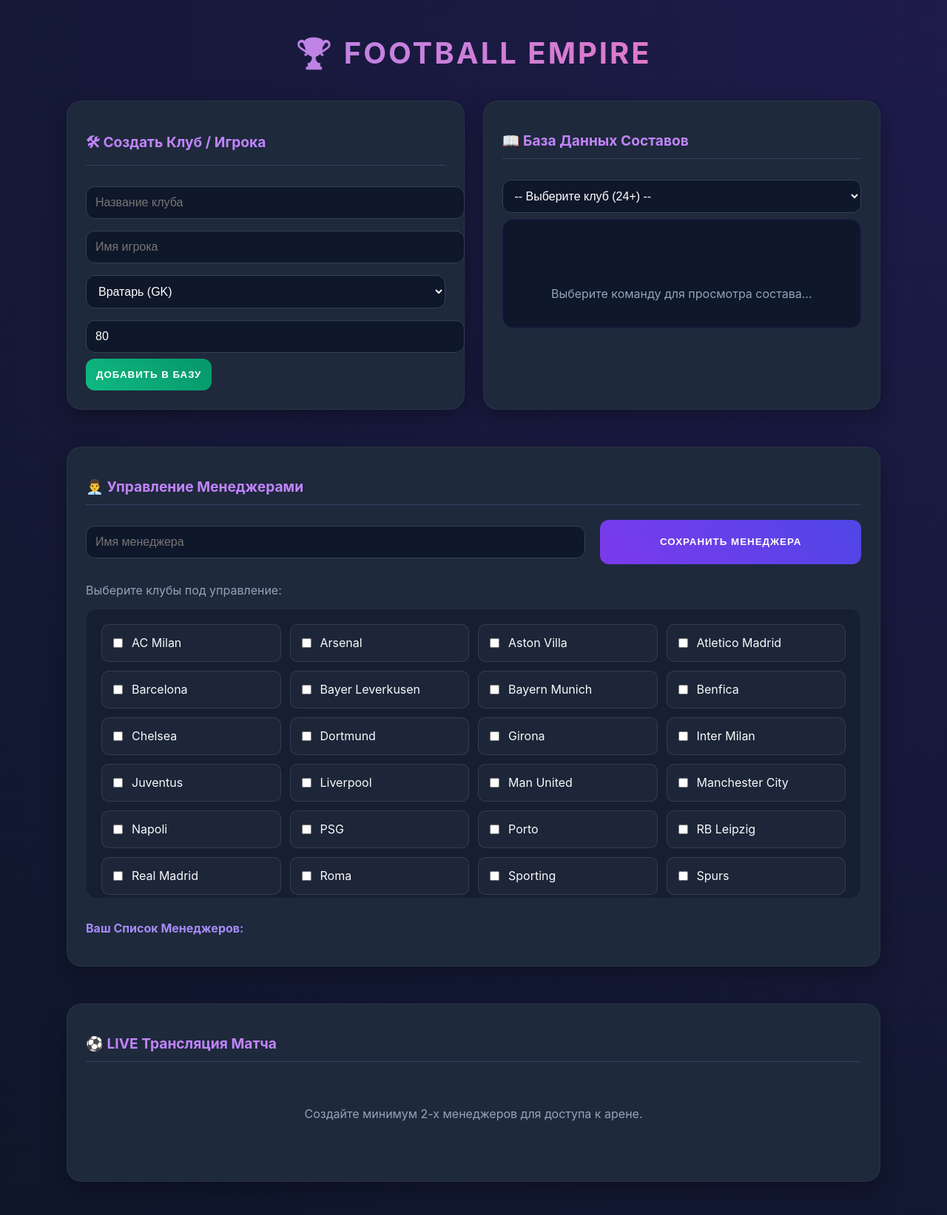
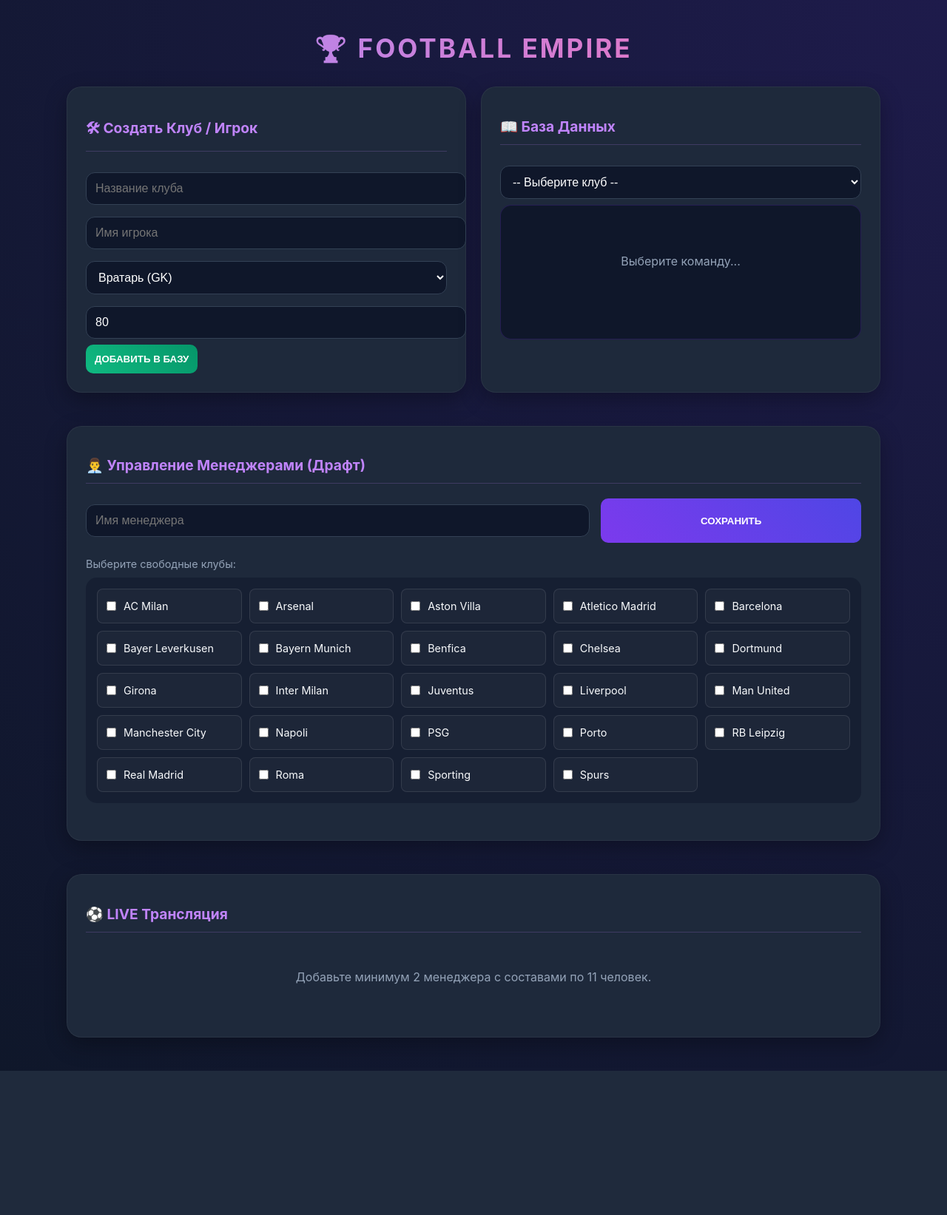
Before and after one commit to skaywwr/fsm, a Flask app: page / in a window 1280 px wide. Shown: the whole page at 74% size. After the commit the page ends 1448 px from the top, so only its background shows below. Run offline with Flask 3, Linux system fonts and the light colour scheme.

Commit message:
Update index.html

```diff
--- a/templates/index.html
+++ b/templates/index.html
@@ -3,7 +3,7 @@
 <head>
     <meta charset="UTF-8">
     <meta name="viewport" content="width=device-width, initial-scale=1.0">
-    <title>Football Empire | Purple Edition</title>
+    <title>Football Empire | Draft Edition</title>
     <style>
         :root {
             --bg-dark: #0f172a;
@@ -12,169 +12,89 @@
             --accent-pink: #db2777;
             --text-main: #f8fafc;
             --text-dim: #94a3b8;
-            --neon-glow: 0 0 15px rgba(124, 58, 237, 0.5);
+            --neon-glow: 0 0 15px rgba(124, 58, 237, 0.4);
         }
 
         body {
             font-family: 'Inter', 'Segoe UI', sans-serif;
             background-color: var(--bg-dark);
             background-image: radial-gradient(circle at top right, #1e1b4b, var(--bg-dark));
-            margin: 0;
-            padding: 20px;
-            color: var(--text-main);
-            min-height: 100vh;
+            margin: 0; padding: 20px; color: var(--text-main); min-height: 100vh;
         }
 
         .container { max-width: 1100px; margin: 0 auto; }
 
         h1 {
-            text-align: center;
-            font-size: 2.5rem;
+            text-align: center; font-size: 2.2rem;
             background: linear-gradient(to right, #a78bfa, #f472b6);
-            -webkit-background-clip: text;
-            -webkit-text-fill-color: transparent;
-            margin-bottom: 40px;
-            text-transform: uppercase;
-            letter-spacing: 3px;
+            -webkit-background-clip: text; -webkit-text-fill-color: transparent;
+            margin-bottom: 30px; text-transform: uppercase; letter-spacing: 3px;
         }
 
         .card {
-            background: var(--card-bg);
-            padding: 25px;
-            border-radius: 20px;
-            box-shadow: 0 10px 30px rgba(0,0,0,0.3);
-            margin-bottom: 25px;
-            border: 1px solid rgba(255,255,255,0.05);
-            backdrop-filter: blur(10px);
+            background: var(--card-bg); padding: 25px; border-radius: 20px;
+            box-shadow: 0 10px 30px rgba(0,0,0,0.3); margin-bottom: 25px;
+            border: 1px solid rgba(255,255,255,0.05); backdrop-filter: blur(10px);
         }
 
-        h2 {
-            color: #c084fc;
-            border-bottom: 1px solid rgba(192, 132, 252, 0.2);
-            padding-bottom: 12px;
-            margin-bottom: 20px;
-            font-size: 1.2rem;
-            display: flex;
-            align-items: center;
-            gap: 10px;
-        }
+        h2 { color: #c084fc; border-bottom: 1px solid rgba(192, 132, 252, 0.2); padding-bottom: 12px; margin-bottom: 20px; font-size: 1.2rem; }
 
-        .grid { display: grid; grid-template-columns: 1fr 1fr; gap: 25px; }
+        .grid { display: grid; grid-template-columns: 1fr 1fr; gap: 20px; }
         .full-width { grid-column: span 2; }
 
         input, select {
-            width: 100%;
-            padding: 12px;
-            margin: 8px 0;
-            border: 1px solid #334155;
-            border-radius: 12px;
-            background: #0f172a;
-            color: white;
-            font-size: 1rem;
-            transition: 0.3s;
+            width: 100%; padding: 12px; margin: 8px 0; border: 1px solid #334155;
+            border-radius: 12px; background: #0f172a; color: white; font-size: 1rem;
         }
 
-        input:focus, select:focus {
-            border-color: var(--accent-purple);
-            outline: none;
-            box-shadow: var(--neon-glow);
-        }
+        input:focus, select:focus { border-color: var(--accent-purple); outline: none; box-shadow: var(--neon-glow); }
 
-        button {
-            border: none;
-            padding: 14px;
-            border-radius: 12px;
-            cursor: pointer;
-            font-weight: bold;
-            text-transform: uppercase;
-            transition: 0.3s;
-            letter-spacing: 1px;
-        }
-
+        button { border: none; padding: 12px; border-radius: 10px; cursor: pointer; font-weight: bold; text-transform: uppercase; transition: 0.3s; }
         .btn-add { background: linear-gradient(45deg, #10b981, #059669); color: white; }
         .btn-create { background: linear-gradient(45deg, #7c3aed, #4f46e5); color: white; }
-        .btn-match { background: linear-gradient(45deg, #db2777, #7c3aed); color: white; font-size: 1.1rem; }
+        .btn-match { background: linear-gradient(45deg, #db2777, #7c3aed); color: white; height: 50px; }
 
-        button:hover { transform: translateY(-2px); filter: brightness(1.2); box-shadow: var(--neon-glow); }
+        button:hover { transform: translateY(-2px); filter: brightness(1.2); }
 
-        /* СПИСОК КЛУБОВ */
+        /* СИСТЕМА ДРАФТА КЛУБОВ */
         .clubs-grid {
-            display: grid;
-            grid-template-columns: repeat(auto-fill, minmax(200px, 1fr));
-            gap: 12px;
-            background: rgba(15, 23, 42, 0.5);
-            padding: 20px;
-            border-radius: 15px;
-            max-height: 350px;
-            overflow-y: auto;
-            border: 1px solid rgba(255,255,255,0.05);
+            display: grid; grid-template-columns: repeat(auto-fill, minmax(180px, 1fr));
+            gap: 10px; background: rgba(15, 23, 42, 0.5); padding: 15px;
+            border-radius: 15px; max-height: 300px; overflow-y: auto;
         }
 
         .club-label {
-            display: flex;
-            align-items: center;
-            padding: 10px 15px;
-            background: rgba(255,255,255,0.03);
-            border: 1px solid rgba(255,255,255,0.1);
-            border-radius: 10px;
-            cursor: pointer;
-            transition: 0.2s;
+            display: flex; align-items: center; padding: 8px 12px;
+            background: rgba(255,255,255,0.03); border: 1px solid rgba(255,255,255,0.1);
+            border-radius: 8px; cursor: pointer; transition: 0.2s; font-size: 0.9rem;
         }
 
         .club-label:hover { background: rgba(124, 58, 237, 0.1); border-color: var(--accent-purple); }
-        .club-label input { width: auto; margin-right: 12px; accent-color: var(--accent-purple); }
+        .club-label input { width: auto; margin-right: 10px; accent-color: var(--accent-purple); }
+
+        /* Стили для занятых клубов */
+        .club-label.occupied {
+            opacity: 0.25; background: #020617; pointer-events: none; border: 1px dashed #475569;
+        }
+        .club-label.occupied span::after { content: " (ЗАНЯТ)"; font-size: 0.7rem; color: #ef4444; margin-left: 5px; }
 
         /* РОСТЕР И ТРАНСЛЯЦИЯ */
-        .roster-box { background: #0f172a; padding: 20px; border-radius: 15px; border: 1px solid rgba(124, 58, 237, 0.2); }
-        .player-row { display: flex; justify-content: space-between; padding: 10px 0; border-bottom: 1px solid rgba(255,255,255,0.05); }
-        .rating-badge { background: var(--accent-purple); color: white; padding: 2px 10px; border-radius: 8px; font-weight: bold; }
+        .roster-box { background: #0f172a; padding: 15px; border-radius: 15px; border: 1px solid rgba(124, 58, 237, 0.2); min-height: 150px; }
+        .player-row { display: flex; justify-content: space-between; padding: 8px 0; border-bottom: 1px solid rgba(255,255,255,0.05); }
+        .rating-badge { background: var(--accent-purple); color: white; padding: 2px 8px; border-radius: 6px; font-weight: bold; }
 
-        .match-log {
-            background: #020617;
-            color: #a78bfa;
-            padding: 25px;
-            border-radius: 20px;
-            font-family: 'Fira Code', monospace;
-            border: 1px solid var(--accent-purple);
-            box-shadow: inset 0 0 20px rgba(0,0,0,0.5);
+        .match-log { background: #020617; color: #a78bfa; padding: 20px; border-radius: 15px; font-family: 'monospace'; border: 1px solid var(--accent-purple); }
+        .final-score { text-align: center; font-size: 3rem; color: #fff; margin: 15px 0; font-weight: 900; text-shadow: var(--neon-glow); }
+
+        .manager-item {
+            display: flex; align-items: center; justify-content: space-between;
+            background: rgba(255,255,255,0.05); padding: 12px 15px;
+            border-radius: 12px; margin-bottom: 10px; border: 1px solid rgba(255,255,255,0.1);
         }
 
-        .final-score {
-            text-align: center;
-            font-size: 3.5rem;
-            background: linear-gradient(to bottom, #fff, #a78bfa);
-            -webkit-background-clip: text;
-            -webkit-text-fill-color: transparent;
-            margin: 20px 0;
-            font-weight: 900;
-        }
-
-        .manager-item {
-            display: flex;
-            align-items: center;
-            justify-content: space-between;
-            background: rgba(255,255,255,0.05);
-            padding: 12px 20px;
-            border-radius: 15px;
-            margin-bottom: 10px;
-            border: 1px solid rgba(255,255,255,0.1);
-        }
-
-        .btn-small {
-            background: rgba(124, 58, 237, 0.2);
-            color: #c084fc;
-            padding: 6px 12px;
-            font-size: 0.8rem;
-            width: auto;
-            margin-left: 8px;
-            border: 1px solid rgba(124, 58, 237, 0.3);
-        }
-
-        /* Кастомный скроллбар */
-        ::-webkit-scrollbar { width: 8px; }
-        ::-webkit-scrollbar-track { background: var(--bg-dark); }
-        ::-webkit-scrollbar-thumb { background: #334155; border-radius: 10px; }
-        ::-webkit-scrollbar-thumb:hover { background: var(--accent-purple); }
+        .btn-small { background: rgba(124, 58, 237, 0.15); color: #c084fc; padding: 6px 10px; font-size: 0.75rem; width: auto; margin-left: 5px; border: 1px solid rgba(124, 58, 237, 0.3); }
+        .btn-delete { background: rgba(239, 68, 68, 0.1); color: #f87171; border: 1px solid rgba(239, 68, 68, 0.3); }
+        .btn-delete:hover { background: #ef4444; color: white; }
 
         @media (max-width: 768px) { .grid { grid-template-columns: 1fr; } .full-width { grid-column: span 1; } }
     </style>
@@ -186,20 +106,15 @@
 
     <div class="grid">
         <div class="card">
-            <h2>🛠 Создать Клуб / Игрока</h2>
+            <h2>🛠 Создать Клуб / Игрок</h2>
             <form method="POST">
                 <input type="hidden" name="action" value="add_custom">
                 <input type="text" name="club_name" placeholder="Название клуба" required>
                 <input type="text" name="p_name" placeholder="Имя игрока" required>
                 <select name="p_pos">
-                    <option value="GK">Вратарь (GK)</option>
-                    <option value="CB">Защитник (CB)</option>
-                    <option value="LB">Лев. Защ (LB)</option>
-                    <option value="RB">Прав. Защ (RB)</option>
-                    <option value="CM">Центр. Полузащ (CM)</option>
-                    <option value="ST">Нападающий (ST)</option>
-                    <option value="LW">Лев. Вингер (LW)</option>
-                    <option value="RW">Прав. Вингер (RW)</option>
+                    <option value="GK">Вратарь (GK)</option><option value="CB">Защитник (CB)</option>
+                    <option value="LB">LB</option><option value="RB">RB</option><option value="CM">CM</option>
+                    <option value="ST">ST</option><option value="LW">LW</option><option value="RW">RW</option>
                 </select>
                 <input type="number" name="p_rating" value="80" min="1" max="99">
                 <button type="submit" class="btn-add">Добавить в Базу</button>
@@ -207,43 +122,44 @@
         </div>
 
         <div class="card">
-            <h2>📖 База Данных Составов</h2>
+            <h2>📖 База Данных</h2>
             <select id="roster_select" onchange="updateRoster()">
-                <option value="">-- Выберите клуб (24+) --</option>
+                <option value="">-- Выберите клуб --</option>
                 {% for c in clubs %}<option value="{{ c }}">{{ c }}</option>{% endfor %}
             </select>
             <div id="roster_display" class="roster-box">
-                <p style="text-align: center; color: var(--text-dim); margin-top: 70px;">Выберите команду для просмотра состава...</p>
+                <p style="text-align: center; color: var(--text-dim); margin-top: 50px;">Выберите команду...</p>
             </div>
         </div>
 
         <div class="card full-width">
-            <h2>👨‍💼 Управление Менеджерами</h2>
+            <h2>👨‍💼 Управление Менеджерами (Драфт)</h2>
             <form method="POST" id="manager_form">
                 <input type="hidden" name="action" value="create">
-                <div style="display: flex; gap: 20px; margin-bottom: 25px; flex-wrap: wrap;">
-                    <input type="text" name="manager_name" id="m_input_name" placeholder="Имя менеджера" required style="flex: 2; min-width: 250px;">
-                    <button type="submit" class="btn-create" style="flex: 1; min-width: 200px;">Сохранить Менеджера</button>
+                <div style="display: flex; gap: 15px; margin-bottom: 20px; flex-wrap: wrap;">
+                    <input type="text" name="manager_name" id="m_input_name" placeholder="Имя менеджера" required style="flex: 2;">
+                    <button type="submit" class="btn-create" style="flex: 1;">Сохранить</button>
                 </div>
 
-                <p style="color: var(--text-dim); margin-bottom: 15px;">Выберите клубы под управление:</p>
-                <div class="clubs-grid">
+                <p style="font-size: 0.9rem; color: var(--text-dim); margin-bottom: 10px;">Выберите свободные клубы:</p>
+                <div class="clubs-grid" id="clubs_container">
                     {% for c in clubs %}
-                    <label class="club-label">
-                        <input type="checkbox" name="clubs" value="{{ c }}" class="club-check"> <span>{{ c }}</span>
+                    {% set is_occupied = c in occupied %}
+                    <label class="club-label {{ 'occupied' if is_occupied else '' }}" id="label-{{ c }}">
+                        <input type="checkbox" name="clubs" value="{{ c }}" class="club-check">
+                        <span>{{ c }}</span>
                     </label>
                     {% endfor %}
                 </div>
             </form>
 
-            <div style="margin-top: 30px;">
-                <h3 style="font-size: 1rem; color: #a78bfa;">Ваш Список Менеджеров:</h3>
+            <div style="margin-top: 25px;">
                 {% for m_name, m_data in managers.items() %}
                 <div class="manager-item">
-                    <span>👤 {{ m_name }} <span style="color: #fbbf24; margin-left: 10px;">⭐ {{ m_data.rating }}</span></span>
+                    <span>👤 {{ m_name }} <small style="color: #fbbf24; margin-left: 10px;">⭐ {{ m_data.rating }}</small></span>
                     <div>
                         <button class="btn-small" onclick="viewManagerTeam('{{ m_name }}')">👀 Состав</button>
-                        <button class="btn-small" style="color: #3b82f6;" onclick="editManager('{{ m_name }}')">⚙️ Изменить</button>
+                        <button class="btn-small" style="color: #3b82f6;" onclick="editManager('{{ m_name }}')">⚙️ Редактировать</button>
                     </div>
                 </div>
                 {% endfor %}
@@ -251,40 +167,26 @@
         </div>
 
         <div class="card full-width">
-            <h2>⚽ LIVE Трансляция Матча</h2>
+            <h2>⚽ LIVE Трансляция</h2>
             {% if managers|length >= 2 %}
             <form method="POST">
                 <input type="hidden" name="action" value="match">
                 <div style="display: flex; gap: 20px; align-items: center; justify-content: center;">
-                    <select name="m1" style="max-width: 300px;">{% for m in managers %}<option value="{{ m }}">{{ m }}</option>{% endfor %}</select>
-                    <b style="font-size: 1.5rem; color: var(--accent-pink);">VS</b>
-                    <select name="m2" style="max-width: 300px;">{% for m in managers %}<option value="{{ m }}">{{ m }}</option>{% endfor %}</select>
+                    <select name="m1" style="max-width: 250px;">{% for m in managers %}<option value="{{ m }}">{{ m }}</option>{% endfor %}</select>
+                    <b style="color: var(--accent-pink);">VS</b>
+                    <select name="m2" style="max-width: 250px;">{% for m in managers %}<option value="{{ m }}">{{ m }}</option>{% endfor %}</select>
                 </div>
-                <button type="submit" class="btn-match">🔥 Начать Симуляцию 🔥</button>
+                <button type="submit" class="btn-match" style="margin-top: 15px;">🔥 Начать Игру 🔥</button>
             </form>
-
             {% if match_result %}
-            <div class="match-log">
-                <h3 style="text-align: center; color: white; margin-bottom: 20px; letter-spacing: 2px;">MATCH PROTOCOL</h3>
-                {% for entry in match_result.log %}
-                    <div class="player-row" style="border-color: rgba(167, 139, 250, 0.1);">{{ entry }}</div>
-                {% endfor %}
-
+            <div class="match-log" style="margin-top: 20px;">
+                {% for entry in match_result.log %}<p>{{ entry }}</p>{% endfor %}
                 <div class="final-score">{{ match_result.score }}</div>
-
-                <div style="text-align: center; font-size: 1.8rem; color: #fff;">
-                    {% if match_result.winner == "Ничья" %}
-                        🤝 <span style="color: #94a3b8;">DRAW GAME</span>
-                    {% else %}
-                        🏆 WINNER: <span style="color: #f472b6;">{{ match_result.winner }}</span>
-                    {% endif %}
-                </div>
-                <p style="text-align: center; color: var(--text-dim); font-size: 0.8rem; margin-top: 20px;">Probability: {{ match_result.chance }}%</p>
+                <p style="text-align: center; font-size: 1.2rem;">🏆 {{ match_result.winner }}</p>
             </div>
             {% endif %}
-
             {% else %}
-            <p style="text-align: center; color: var(--text-dim); padding: 40px;">Создайте минимум 2-х менеджеров для доступа к арене.</p>
+            <p style="text-align: center; padding: 30px; color: var(--text-dim);">Добавьте минимум 2 менеджера с составами по 11 человек.</p>
             {% endif %}
         </div>
     </div>
@@ -293,27 +195,25 @@
 <script>
     const db = {{ full_database | tojson }};
     const managers = {{ managers | tojson }};
+    const occupied = {{ occupied | list | tojson }};
 
     function updateRoster() {
         const club = document.getElementById('roster_select').value;
         const out = document.getElementById('roster_display');
         if(!club) return;
-        renderPlayers(db[club], out, `Team: ${club}`);
+        renderPlayers(db[club], out, club);
     }
 
     function viewManagerTeam(name) {
         const out = document.getElementById('roster_display');
-        renderPlayers(managers[name].team, out, `Manager Squad: ${name}`);
+        renderPlayers(managers[name].team, out, "Менеджер: " + name);
         out.scrollIntoView({behavior: "smooth"});
     }
 
     function renderPlayers(players, container, title) {
-        let h = `<h4 style="color: #a78bfa; margin-bottom: 15px; font-size: 0.9rem;">${title} (${players.length})</h4>`;
+        let h = `<h4 style="color: #a78bfa; margin-bottom: 10px;">${title}</h4>`;
         players.forEach(p => {
-            h += `<div class="player-row">
-                    <span>${p.name} <small style="color: #64748b;">${p.pos}</small></span>
-                    <span class="rating-badge">${p.rating}</span>
-                  </div>`;
+            h += `<div class="player-row"><span>${p.name} <small>(${p.pos})</small></span><span class="rating-badge">${p.rating}</span></div>`;
         });
         container.innerHTML = h;
     }
@@ -321,12 +221,30 @@
     function editManager(name) {
         const m = managers[name];
         document.getElementById('m_input_name').value = m.name;
+
         const checks = document.querySelectorAll('.club-check');
-        checks.forEach(c => c.checked = false);
-        m.selected_clubs.forEach(cN => {
-            const el = Array.from(checks).find(c => c.value === cN);
-            if(el) el.checked = true;
+        const labels = document.querySelectorAll('.club-label');
+
+        // Сначала возвращаем состояние "занято" всем, кто в глобальном списке occupied
+        labels.forEach(l => {
+            const val = l.querySelector('input').value;
+            if (occupied.includes(val)) {
+                l.classList.add('occupied');
+            } else {
+                l.classList.remove('occupied');
+            }
         });
+
+        // Для текущего менеджера РАЗБЛОКИРУЕМ его клубы
+        checks.forEach(c => {
+            c.checked = false;
+            if (m.selected_clubs.includes(c.value)) {
+                const label = document.getElementById('label-' + c.value);
+                label.classList.remove('occupied');
+                c.checked = true;
+            }
+        });
+
         document.getElementById('manager_form').scrollIntoView({behavior: "smooth"});
     }
 </script>
```
